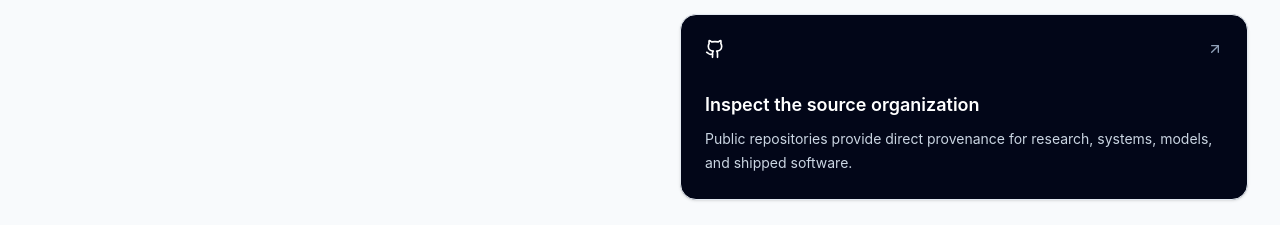
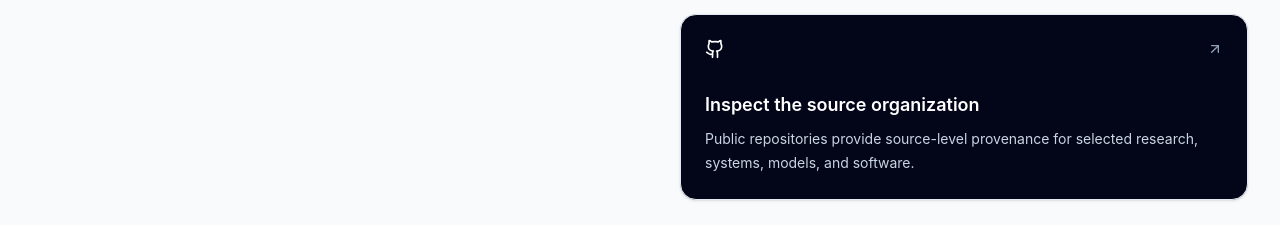
Before and after one commit to GI-Company/GiC, a Next.js app: page / in a window 1280 px wide. Shown: the part 6960-7185 px from the top of the page. Built offline with nearby package versions, Linux system fonts and the light colour scheme.

Commit message:
Tighten public evidence claims

```diff
--- a/components/landing/CompanyFounderSection.tsx
+++ b/components/landing/CompanyFounderSection.tsx
@@ -29,7 +29,7 @@ export default function CompanyFounderSection() {
             <a href="https://github.com/GI-Company" target="_blank" rel="noopener noreferrer" className="group rounded-2xl border border-slate-200 bg-slate-950 p-6 text-white shadow-sm sm:col-span-2">
               <div className="flex items-center justify-between"><Github className="h-5 w-5" /><ArrowUpRight className="h-4 w-4 text-slate-400 transition group-hover:translate-x-0.5 group-hover:-translate-y-0.5" /></div>
               <h3 className="mt-8 text-lg font-semibold">Inspect the source organization</h3>
-              <p className="mt-2 text-sm leading-6 text-slate-300">Public repositories provide direct provenance for research, systems, models, and shipped software.</p>
+              <p className="mt-2 text-sm leading-6 text-slate-300">Public repositories provide source-level provenance for selected research, systems, models, and software.</p>
             </a>
           </div>
         </div>
```
